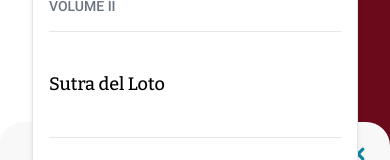
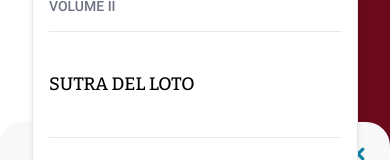
Before and after one commit to upalatucci/biblioteca-nextjs, a Next.js app: page / in a window 390 px wide. Both pictures are taken after a click on the button 56 px from the left and 92 px from the top of the page. Shown: the part 378-538 px from the top of the page. Built offline with nearby package versions, Linux system fonts and the light colour scheme.

Commit message:
Fix sdl uppercase in mobile

```diff
--- a/components/Navbar/HomeNavbar.tsx
+++ b/components/Navbar/HomeNavbar.tsx
@@ -143,7 +143,7 @@ const HomeNavbar = () => {
                 className="!text-left border-b border-gray-200 flex-1 flex flex-col justify-center"
                 onClick={closeMobileMenu}
               >
-                <div>Sutra del Loto</div>
+                <div>SUTRA DEL LOTO</div>
               </Link>
 
               <Link
```
